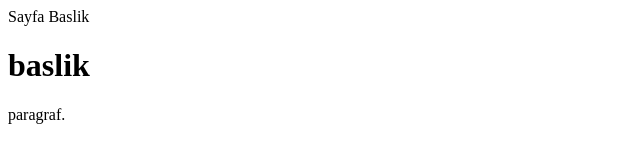
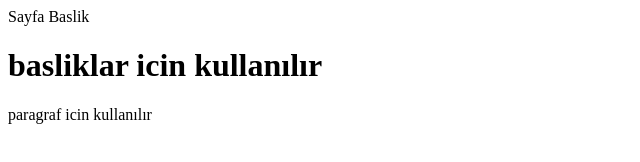
Before and after one commit to NaciyeOngun/HTML, a plain HTML site: page index.html in a window 1280 px wide. Shown: the whole page, without its empty margins (0-640 px from the left). Drawn offline with Linux system fonts and the light colour scheme.

Commit message:
Update index.html

```diff
--- a/index.html
+++ b/index.html
@@ -5,8 +5,8 @@
 </head>
 <body>
 
-<h1>baslik</h1>
-<p>paragraf.</p>
+<h1>basliklar icin kullanılır</h1>
+<p>paragraf icin kullanılır</p>
 
 </body>
 </html>
```
